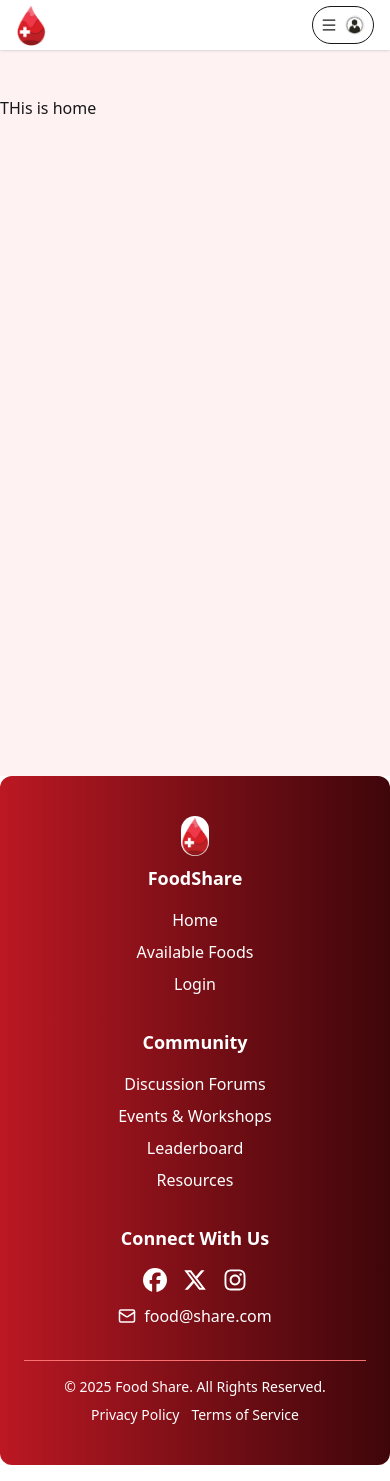
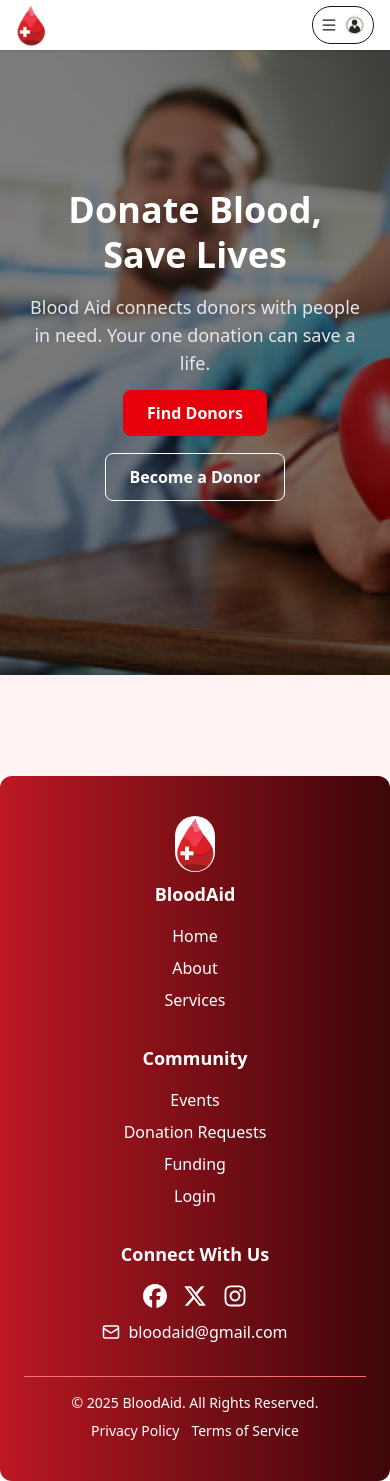
Before and after one commit to marufaakter1947/Blood-Aid, a React (Vite) app: page / in a window 390 px wide. Built offline with nearby package versions, Linux system fonts and the light colour scheme; no server answers.

Commit message:
Added Banner section

```diff
--- a/package.json
+++ b/package.json
@@ -13,6 +13,7 @@
     "@tailwindcss/vite": "^4.1.17",
     "axios": "^1.13.2",
     "firebase": "^12.6.0",
+    "framer-motion": "^12.23.25",
     "lucide-react": "^0.556.0",
     "react": "^19.2.0",
     "react-dom": "^19.2.0",
--- /dev/null
+++ b/src/Component/Banner/Banner.jsx
@@ -0,0 +1,56 @@
+import { motion } from "framer-motion";
+import { Link } from "react-router";
+import heroImage from "../../assets/images/Blood-Hero.jpg";
+
+const Banner = () => {
+  return (
+    <section
+      className="relative h-[80vh] flex items-center bg-cover bg-center bg-no-repeat"
+      style={{ backgroundImage: `url(${heroImage})` }}
+    >
+      {/* Dark Overlay */}
+      <div className="absolute inset-0 bg-black/50 pointer-events-none"></div>
+
+      {/* Content */}
+      <div className="relative z-10 w-full max-w-6xl mx-auto px-6 text-center md:text-left">
+        <motion.div
+          initial={{ opacity: 0, y: 40 }}
+          animate={{ opacity: 1, y: 0 }}
+          transition={{ duration: 0.8 }}
+          className="max-w-2xl mx-auto md:mx-0"
+        >
+          <h1 className="text-4xl md:text-3xl font-bold text-white leading-tight">
+            Donate Blood,
+            <br /> Save Lives
+          </h1>
+
+          <p className="mt-4 text-gray-200 text-lg">
+            Blood Aid connects donors with people in need. Your one donation can save a life.
+          </p>
+
+          <div className="mt-6 flex flex-col  md:flex-row gap-10 md:gap-4 justify-center md:justify-start">
+            <motion.div whileHover={{ scale: 1.05 }} whileTap={{ scale: 0.95 }}>
+              <Link
+                to="/donation-requests"
+                className="bg-red-600 hover:bg-red-700 text-white px-6 py-3 rounded-lg font-semibold transition"
+              >
+                Find Donors
+              </Link>
+            </motion.div>
+
+            <motion.div whileHover={{ scale: 1.05 }} whileTap={{ scale: 0.95 }}>
+              <Link
+                to="/registration"
+                className="border border-white text-white hover:bg-white hover:text-black px-6 py-3 rounded-lg font-semibold transition"
+              >
+                Become a Donor
+              </Link>
+            </motion.div>
+          </div>
+        </motion.div>
+      </div>
+    </section>
+  );
+};
+
+export default Banner;
--- a/src/Component/Shared/Footer/Footer.jsx
+++ b/src/Component/Shared/Footer/Footer.jsx
@@ -12,11 +12,11 @@ const Footer = () => {
         <div className="flex flex-col items-center md:items-start">
           <div className="flex flex-col items-center md:items-start gap-2">
             <img
-              className="h-10 rounded-full"
+              className="h-14 w-10 rounded-full"
               src={logoImage}
-              alt="FoodShare Logo"
+              alt="BloodAid Logo"
             />
-            <h3 className="text-lg font-bold">FoodShare</h3>
+            <h3 className="text-lg font-bold">BloodAid</h3>
           </div>
           <ul className="space-y-2 mt-4">
             <li>
@@ -26,12 +26,12 @@ const Footer = () => {
             </li>
             <li>
               <Link to="/available-foods" className="hover:text-teal-200">
-                Available Foods
+                About
               </Link>
             </li>
             <li>
               <Link to="/login" className="hover:text-teal-200">
-                Login
+                Services
               </Link>
             </li>
           </ul>
@@ -42,22 +42,22 @@ const Footer = () => {
           <ul className="space-y-2">
             <li>
               <Link to="/" className="hover:text-teal-200">
-                Discussion Forums
+                Events
               </Link>
             </li>
             <li>
               <Link to="/" className="hover:text-teal-200">
-                Events & Workshops
+                Donation Requests
               </Link>
             </li>
             <li>
               <Link to="/" className="hover:text-teal-200">
-                Leaderboard
+                Funding
               </Link>
             </li>
             <li>
               <Link to="/" className="hover:text-teal-200">
-                Resources
+                Login
               </Link>
             </li>
           </ul>
@@ -96,14 +96,14 @@ const Footer = () => {
               href="mailto:food@share.com"
               className="flex items-center hover:text-teal-200"
             >
-              <Mail size={18} className="mr-2" /> food@share.com
+              <Mail size={18} className="mr-2" /> bloodaid@gmail.com
             </a>
           </div>
         </div>
       </div>
 
       <div className="border-t border-[#fa7171] mt-8 pt-4 text-center text-sm">
-        <p>© {currentYear} Food Share. All Rights Reserved.</p>
+        <p>© {currentYear} BloodAid. All Rights Reserved.</p>
         <p className="mt-2">
           <Link to="/" className="hover:text-teal-200 mr-3">
             Privacy Policy
--- a/src/Component/Shared/Navbar/Navbar.jsx
+++ b/src/Component/Shared/Navbar/Navbar.jsx
@@ -1,143 +1,91 @@
-import Container from '../Container'
-import { AiOutlineMenu } from 'react-icons/ai'
-import { useState } from 'react'
-import { Link, NavLink } from 'react-router'
-import useAuth from '../../../hooks/useAuth'
-import avatarImg from '../../../assets/images/default-avatar.jpg'
-import logo from '../../../assets/images/Blood aid.png'
+import Container from "../Container";
+import { AiOutlineMenu } from "react-icons/ai";
+import { useState } from "react";
+import { Link, NavLink } from "react-router";
+import useAuth from "../../../hooks/useAuth";
+import avatarImg from "../../../assets/images/default-avatar.jpg";
+import logo from "../../../assets/images/Blood aid.png";
 
 const desktopNav = ({ isActive }) =>
   isActive
-    ? 'text-red-600 border-b-2 border-red-600 pb-1'
-    : 'hover:text-red-600 transition'
+    ? "text-red-600 border-b-2 border-red-600 pb-1"
+    : "hover:text-red-600 transition";
 
 const mobileNav = ({ isActive }) =>
-  `px-4 py-3 ${
-    isActive
-      ? 'bg-red-50 text-red-600 font-semibold'
-      : 'hover:bg-neutral-100'
-  }`
+  `px-4 py-3 ${isActive ? "bg-red-50 text-red-600 font-semibold" : "hover:bg-neutral-100"}`;
 
 const Navbar = () => {
-  const { user, logOut } = useAuth()
-  const [isOpen, setIsOpen] = useState(false)
+  const { user, logOut } = useAuth();
+  const [isOpen, setIsOpen] = useState(false);
 
   return (
-    <div className='fixed w-full bg-white z-10 shadow'>
-      <div className='py-1'>
+    <div className="fixed w-full bg-white z-50 shadow">
+      <div className="py-1">
         <Container>
-          <div className='flex justify-between items-center'>
+          <div className="flex justify-between items-center">
             {/* Logo */}
-            <Link to='/' className='flex items-center gap-1'>
-              <img src={logo} alt='logo' width='30' />
-              <span className='hidden text-2xl md:block font-bold text-red-600'>
-                BloodAid
-              </span>
+            <Link to="/" className="flex items-center gap-1">
+              <img src={logo} alt="logo" width="30" />
+              <span className="hidden text-2xl md:block font-bold text-red-600">BloodAid</span>
             </Link>
 
-
-            <div className='hidden md:flex gap-6 font-semibold'>
-              <NavLink to='/' className={desktopNav}>
-                Home
-              </NavLink>
-              <NavLink to='/about' className={desktopNav}>
-                About
-              </NavLink>
-              <NavLink to='/services' className={desktopNav}>
-                Services
-              </NavLink>
-              <NavLink to='/events' className={desktopNav}>
-                Events
-              </NavLink>
-              <NavLink to='/donation-requests' className={desktopNav}>
-                Donation Requests
-              </NavLink>
-              {user && (
-                <NavLink to='/funding' className={desktopNav}>
-                  Funding
-                </NavLink>
-              )}
+            <div className="hidden md:flex gap-6 font-semibold">
+              <NavLink to="/" className={desktopNav}>Home</NavLink>
+              <NavLink to="/about" className={desktopNav}>About</NavLink>
+              <NavLink to="/services" className={desktopNav}>Services</NavLink>
+              <NavLink to="/events" className={desktopNav}>Events</NavLink>
+              <NavLink to="/donation-requests" className={desktopNav}>Donation Requests</NavLink>
+              {user && <NavLink to="/funding" className={desktopNav}>Funding</NavLink>}
             </div>
 
-
-            <div className='relative'>
+            <div className="relative">
               <div
                 onClick={() => setIsOpen(!isOpen)}
-                className='flex items-center gap-2 border p-2 rounded-full cursor-pointer hover:shadow'
+                className="flex items-center gap-2 border p-2 rounded-full cursor-pointer hover:shadow"
               >
                 <AiOutlineMenu />
-                <img
-                  src={user?.photoURL || avatarImg}
-                  className='rounded-full'
-                  width='20'
-                />
+                <img src={user?.photoURL || avatarImg} className="rounded-full" width="20" />
               </div>
 
-
               {isOpen && (
-  <div className='absolute right-0 top-12 w-48 bg-white rounded shadow-md text-sm'>
-    <div className='flex flex-col'>
-
-      {/* Mobile only links */}
-      <div className='md:hidden flex flex-col'>
-        <NavLink to='/' className={mobileNav}>
-          Home
-        </NavLink>
-        <NavLink to='/about' className={mobileNav}>
-          About
-        </NavLink>
-        <NavLink to='/services' className={mobileNav}>
-          Services
-        </NavLink>
-        <NavLink to='/events' className={mobileNav}>
-          Events
-        </NavLink>
-        <NavLink to='/donation-requests' className={mobileNav}>
-          Donation Requests
-        </NavLink>
-
-        {user && (
-          <NavLink to='/funding' className={mobileNav}>
-            Funding
-          </NavLink>
-        )}
-
+                <div className="absolute right-0 top-12 w-48 bg-white rounded shadow-md text-sm z-50">
+                  <div className="flex flex-col">
+                    {/* Mobile links */}
+                    <div className="md:hidden flex flex-col">
+                      <NavLink to="/" className={mobileNav}>Home</NavLink>
+                      <NavLink to="/about" className={mobileNav}>About</NavLink>
+                      <NavLink to="/services" className={mobileNav}>Services</NavLink>
+                      <NavLink to="/events" className={mobileNav}>Events</NavLink>
+                      <NavLink to="/donation-requests" className={mobileNav}>Donation Requests</NavLink>
+                      {user && <NavLink to="/funding" className={mobileNav}>Funding</NavLink>}
                       <hr />
                     </div>
 
-      {/* Auth related (ALL devices) */}
                     {user ? (
                       <>
-          <NavLink to='/dashboard' className={mobileNav}>
-            Dashboard
-          </NavLink>
+                        <NavLink to="/dashboard" className={mobileNav}>Dashboard</NavLink>
                         <button
                           onClick={logOut}
-            className='px-4 py-3 text-left hover:bg-neutral-100'
+                          className="px-4 py-3 text-left hover:bg-neutral-100"
                         >
                           Logout
                         </button>
                       </>
                     ) : (
                       <>
-          <NavLink to='/login' className={mobileNav}>
-            Login
-          </NavLink>
-          <NavLink to='/registration' className={mobileNav}>
-            Register
-          </NavLink>
+                        <NavLink to="/login" className={mobileNav}>Login</NavLink>
+                        <NavLink to="/registration" className={mobileNav}>Register</NavLink>
                       </>
                     )}
                   </div>
                 </div>
               )}
-
             </div>
           </div>
         </Container>
       </div>
     </div>
-  )
-}
+  );
+};
 
-export default Navbar
+export default Navbar;
--- a/src/Pages/Home/Home.jsx
+++ b/src/Pages/Home/Home.jsx
@@ -1,11 +1,13 @@
 // import Plants from '../../components/Home/Plants'
+
+import Banner from "../../Component/Banner/Banner"
 
 const Home = () => {
   return (
     <div>
       {/* <Plants /> */}
       {/* More components */}
-      <h1>THis is home</h1>
+      <Banner></Banner>
     </div>
   )
 }
--- a/src/layouts/MainLayout.jsx
+++ b/src/layouts/MainLayout.jsx
@@ -7,7 +7,7 @@ const MainLayout = () => {
   return (
     <div>
       <Navbar />
-      <div className='pt-24 min-h-[calc(100vh-68px)] bg-red-50'>
+      <div className=' min-h-[calc(100vh-68px)] bg-red-50'>
         <Outlet />
       </div>
       <Footer></Footer>
```
Also changed, not shown: src/assets/images/Blood-Hero.jpg (added), 1 other file (tests, documents, lock files or other folders). Lines whose indentation alone changed are shown as unchanged.
